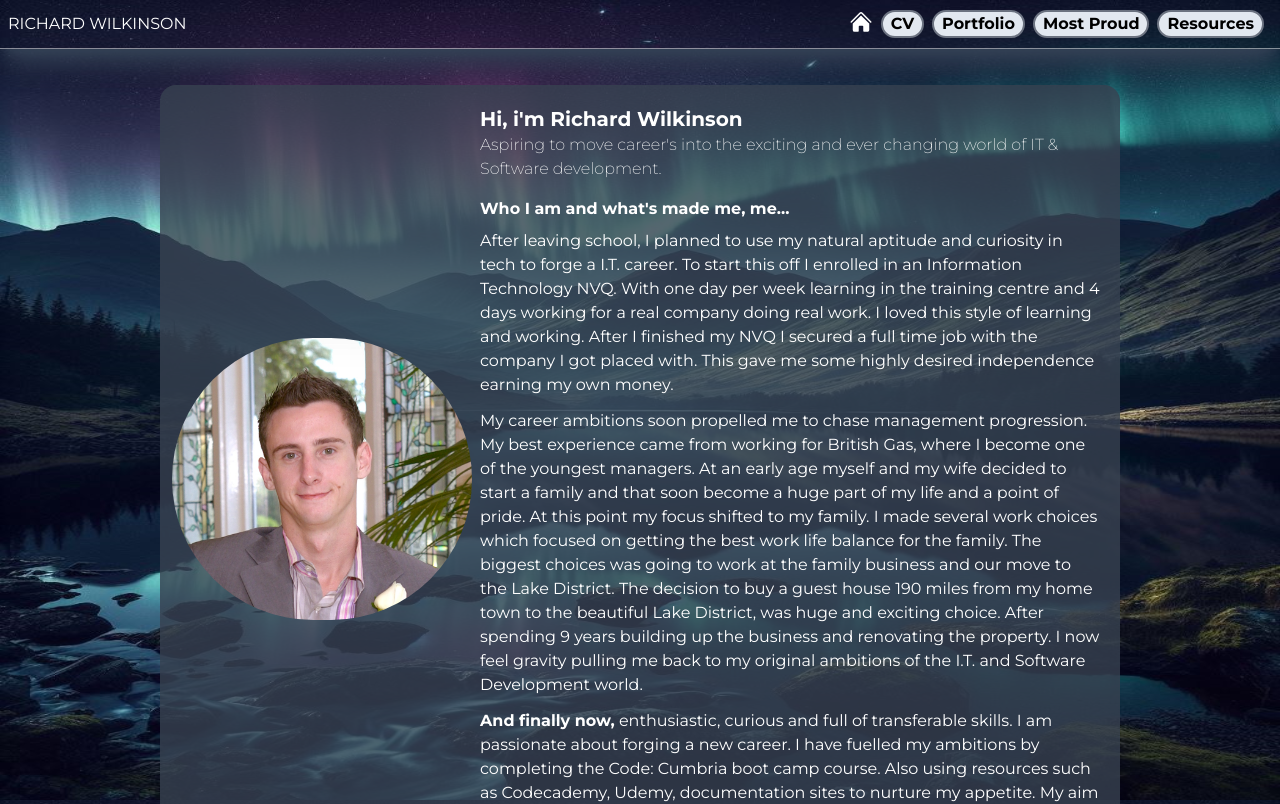
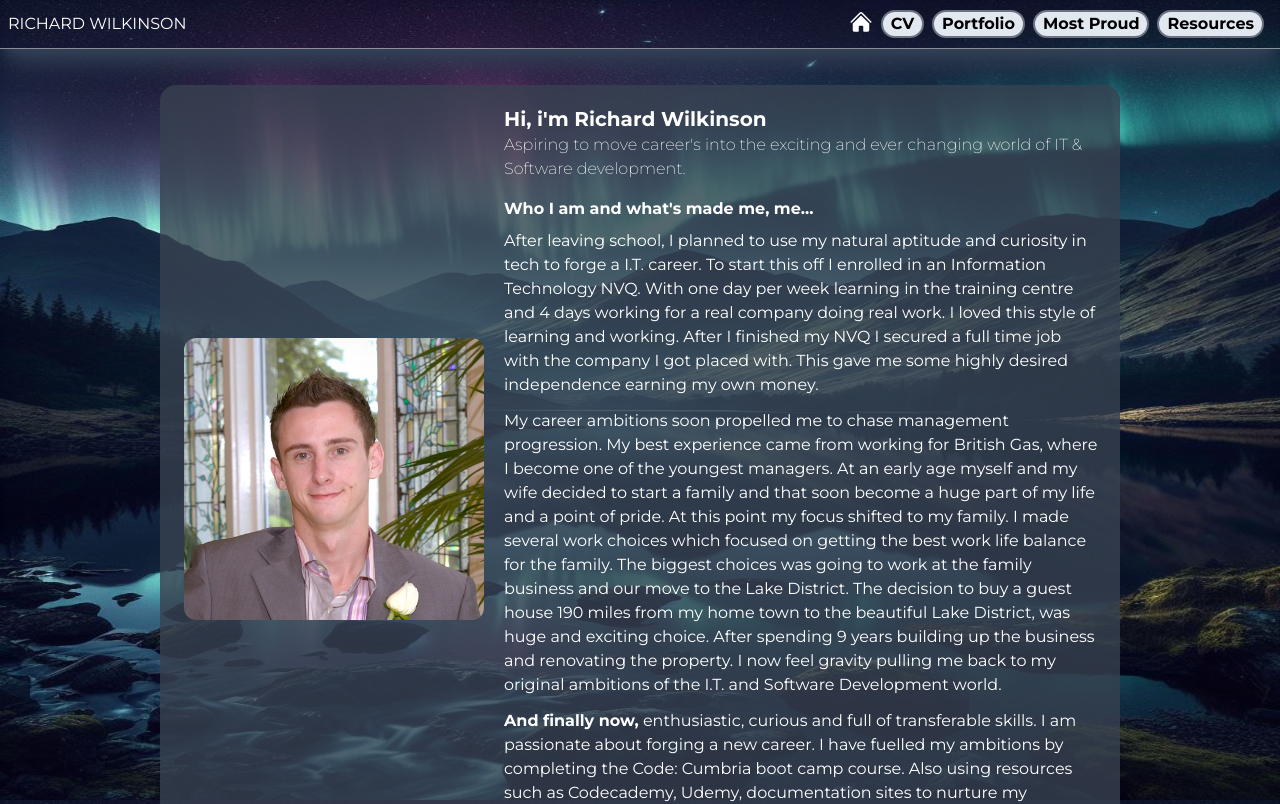
Before and after one commit to RichWilk1283/my-online-cv, a Next.js app: page / in a window 1280 px wide. Shown: the top 804 px of the page. Built offline with nearby package versions, Linux system fonts and the light colour scheme.

Commit message:
Updated mainpage/profile and mostproud/projectcard

```diff
--- a/components/mainpage/Profile.tsx
+++ b/components/mainpage/Profile.tsx
@@ -10,7 +10,7 @@ function Profile() {
           src={profilePic}
           alt="Profile picture"
           width={300}
-          className="rounded-full"
+          className="rounded-xl mx-3"
         />
         <div className="p-2">
           <h1 className="font-bold md:text-xl">
--- a/components/mostproudpage/ProjectCard.tsx
+++ b/components/mostproudpage/ProjectCard.tsx
@@ -52,7 +52,7 @@ function ProjectCard() {
         C# and .NET frameworks. At the start of the boot camp, I was a little
         apprehensive about learning new languages at the tutors pace. Well, I
         loved every minute of it. The challenge and satisfaction from
-        implementing what I have learned, has motivated me.
+        implementing what I have learned has motivated me.
       </p>
       <div className="w-11/12 p-3 rounded-xl bg-blue-950/20 hover:bg-blue-950/40 my-3">
         {proudOfProject ? (
```
